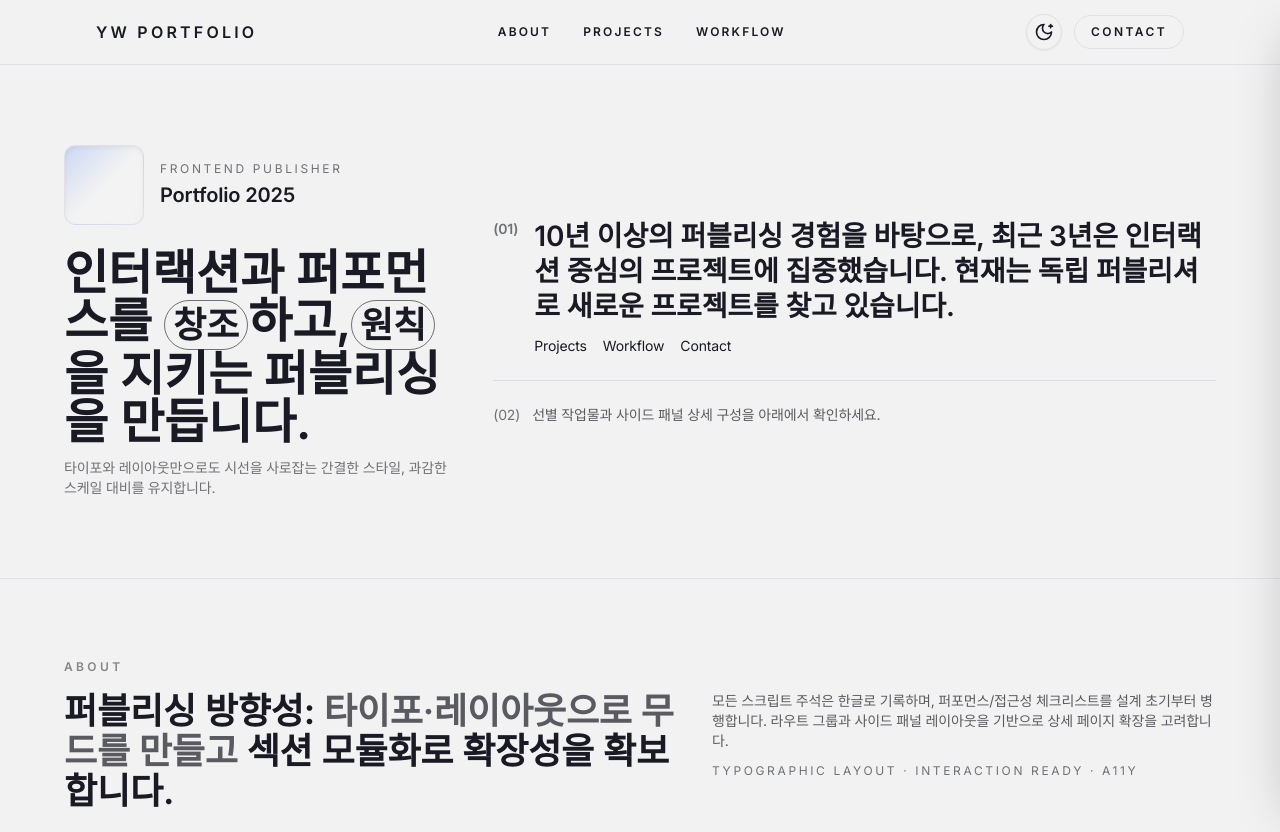
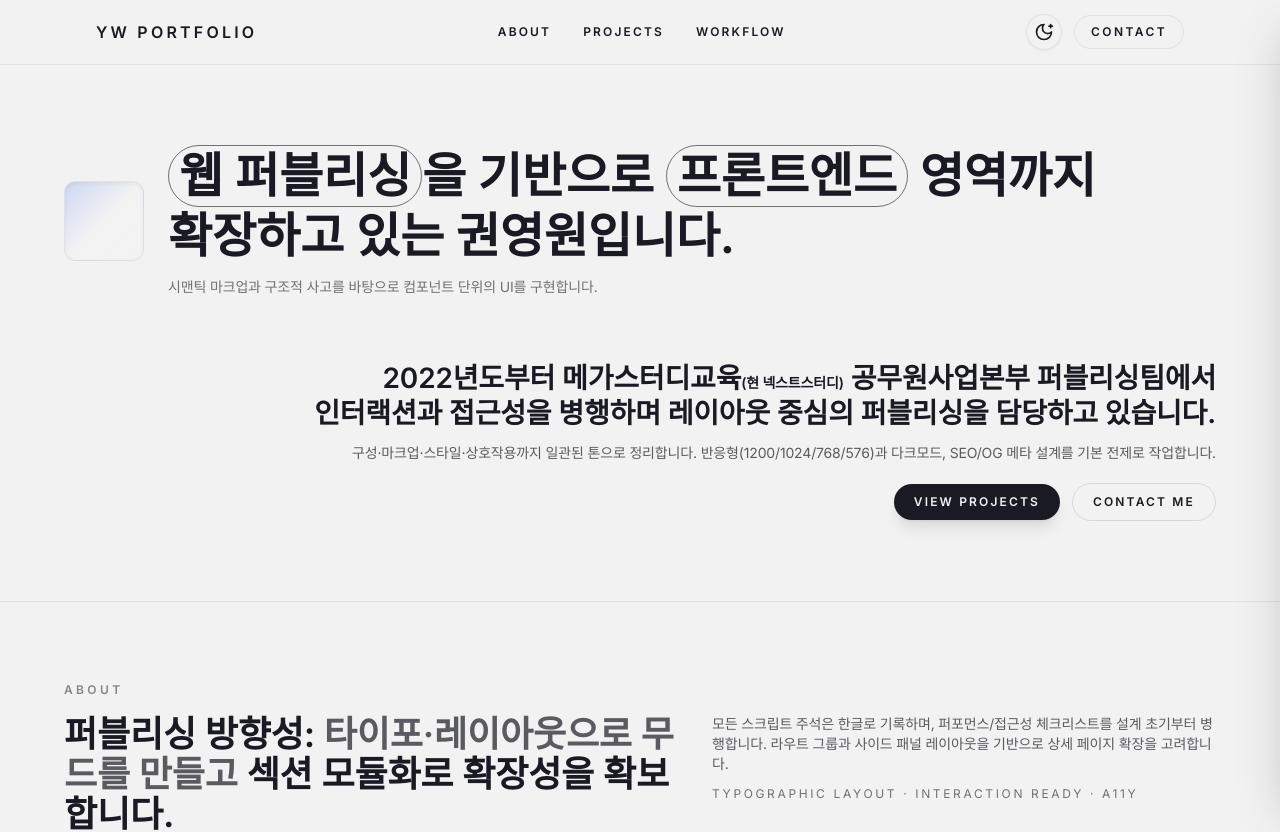
Before and after one commit to yonnonline/portfolio-2025, a Next.js app: page / in a window 1280 px wide. Shown: the top 832 px of the page. Built offline with nearby package versions, Linux system fonts and the light colour scheme; a web font is replaced by a local one.

Commit message:
feat: Hero 컨텐츠 수정 및 TechChip 컴포넌트 추가

```diff
--- a/components/sections/hero.tsx
+++ b/components/sections/hero.tsx
@@ -1,4 +1,5 @@
 import Link from "next/link";
+import { TechChip } from "./tech-chip";
 
 // 히어로 섹션: 첫 화면 인트로
 export function HeroSection() {
@@ -7,61 +8,52 @@ export function HeroSection() {
       id="top"
       className="relative isolate overflow-hidden px-5 py-20 sm:px-6 lg:px-8"
     >
-      <div className="mx-auto w-full max-w-full px-4 sm:px-6 lg:px-8">
-        <div className="grid gap-10 lg:grid-cols-[0.7fr_1.3fr] lg:items-center">
-          {/* 좌측: 프로필 + 헤드라인 */}
+      <div className="mx-auto w-full max-w-[1400px] px-4 sm:px-6 lg:px-8">
+        <div className="grid gap-16">
+          {/* 상단 좌측: 프로필 박스 + 헤드라인 */}
           <div className="flex flex-col gap-6">
-            <div className="flex items-center gap-4">
-              <div className="h-20 w-20 overflow-hidden rounded-xl border border-border/60 bg-gradient-to-br from-accent/20 via-background to-background/80 shadow-inner" />
-              <div className="space-y-1">
-                <p className="text-xs uppercase tracking-[0.22em] text-foreground/60">Frontend Publisher</p>
-                <p className="font-display text-xl font-semibold text-foreground">Portfolio 2025</p>
+            <div className="flex items-center gap-6">
+              <div className="h-20 w-20 shrink-0 overflow-hidden rounded-xl border border-border/60 bg-gradient-to-br from-accent/20 via-background to-background/80 shadow-inner" />
+              <div className="space-y-3">
+                <h1 className="font-display text-4xl font-semibold leading-[1.2] sm:text-5xl sm:leading-[1.2]">
+                  <TechChip label="웹 퍼블리싱" popover={["HTML", "CSS", "JavaScript"]} />
+                  을 기반으로{" "}
+                  <TechChip label="프론트엔드" popover={["Next.js", "React", "TypeScript"]} /> 영역까지 <br />
+                  확장하고 있는 권영원입니다.
+                </h1>
+                <p className="text-sm text-foreground/60">
+                  시맨틱 마크업과 구조적 사고를 바탕으로 컴포넌트 단위의 UI를 구현합니다.
+                </p>
               </div>
-            </div>
-            <div className="space-y-3">
-              <h1 className="font-display text-4xl font-semibold leading-[1.05] sm:text-5xl">
-                인터랙션과 퍼포먼스를{" "}
-                <span className="inline-flex items-center gap-2 rounded-full border border-foreground/60 px-2 py-1 text-3xl sm:text-4xl">
-                  창조
-                </span>
-                하고,
-                <span className="inline-flex items-center gap-2 rounded-full border border-foreground/60 px-2 py-1 text-3xl sm:text-4xl">
-                  원칙
-                </span>
-                을 지키는 퍼블리싱을 만듭니다.
-              </h1>
-              <p className="text-sm text-foreground/60">
-                타이포와 레이아웃만으로도 시선을 사로잡는 간결한 스타일, 과감한 스케일 대비를 유지합니다.
-              </p>
             </div>
           </div>
 
-          {/* 우측: 소개 문장 + 링크 */}
-          <div className="space-y-6">
-            <div className="flex items-start gap-4">
-              <span className="text-sm font-semibold text-foreground/60">(01)</span>
+          {/* 하단 우측: 소개 문장 + CTA */}
+          <div className="grid place-items-start sm:place-items-end">
+            <div className="w-full space-y-4 sm:space-y-5 text-left sm:text-right">
               <div className="space-y-3">
                 <p className="font-display text-2xl font-semibold leading-tight text-foreground sm:text-[28px]">
-                  10년 이상의 퍼블리싱 경험을 바탕으로, 최근 3년은 인터랙션 중심의 프로젝트에 집중했습니다. 현재는
-                  독립 퍼블리셔로 새로운 프로젝트를 찾고 있습니다.
+                  2022년도부터 메가스터디교육<span className="text-sm">(현 넥스트스터디)</span> 공무원사업본부 퍼블리싱팀에서 <br/>인터랙션과 접근성을 병행하며 레이아웃 중심의 퍼블리싱을 담당하고 있습니다.
                 </p>
-                <div className="flex flex-wrap gap-4 text-sm text-foreground">
-                  <Link href="#projects" className="underline-offset-4 transition hover:underline">
-                    Projects
-                  </Link>
-                  <Link href="#workflow" className="underline-offset-4 transition hover:underline">
-                    Workflow
-                  </Link>
-                  <Link href="#contact" className="underline-offset-4 transition hover:underline">
-                    Contact
-                  </Link>
-                </div>
+                <p className="text-sm text-foreground/70">
+                  구성·마크업·스타일·상호작용까지 일관된 톤으로 정리합니다. 반응형(1200/1024/768/576)과 다크모드,
+                  SEO/OG 메타 설계를 기본 전제로 작업합니다.
+                </p>
               </div>
-            </div>
-            <div className="h-px w-full bg-border/80" />
-            <div className="flex items-center gap-3 text-sm text-foreground/70">
-              <span className="text-foreground/60">(02)</span>
-              <p>선별 작업물과 사이드 패널 상세 구성을 아래에서 확인하세요.</p>
+              <div className="flex flex-wrap items-center justify-start gap-3 sm:justify-end">
+                <Link
+                  href="#projects"
+                  className="rounded-full bg-foreground px-5 py-2.5 text-xs font-semibold uppercase tracking-[0.18em] text-background shadow-lg transition hover:-translate-y-0.5 focus-visible:outline-none focus-visible:ring-2 focus-visible:ring-accent focus-visible:ring-offset-2"
+                >
+                  View Projects
+                </Link>
+                <Link
+                  href="#contact"
+                  className="rounded-full border border-border px-5 py-2.5 text-xs font-semibold uppercase tracking-[0.18em] transition hover:-translate-y-0.5 hover:shadow-lg focus-visible:outline-none focus-visible:ring-2 focus-visible:ring-accent focus-visible:ring-offset-2"
+                >
+                  Contact Me
+                </Link>
+              </div>
             </div>
           </div>
         </div>
--- /dev/null
+++ b/components/sections/tech-chip.tsx
@@ -0,0 +1,47 @@
+"use client";
+
+import { useState, type ReactNode } from "react";
+import { cn } from "@/lib/utils";
+
+type TechChipProps = {
+  label: string;
+  popover: string[];
+};
+
+// 호버 시 관련 기술 목록을 보여주는 칩
+export function TechChip({ label, popover }: TechChipProps) {
+  const [open, setOpen] = useState(false);
+  return (
+    <span
+      className={cn(
+        "group relative inline-flex cursor-default items-center gap-2 rounded-full border border-foreground/60 px-2.5 py-1.5 text-4xl sm:text-5xl transition",
+        "hover:shadow-lg hover:border-accent focus-within:border-accent"
+      )}
+      onMouseEnter={() => setOpen(true)}
+      onMouseLeave={() => setOpen(false)}
+      onFocus={() => setOpen(true)}
+      onBlur={() => setOpen(false)}
+      tabIndex={0}
+    >
+      {label}
+      <span
+        className={cn(
+          "absolute left-1/2 top-full z-10 mt-3 w-max -translate-x-1/2 rounded-2xl border border-border/70 bg-background/95 px-4 py-3 text-sm text-foreground/80 shadow-xl backdrop-blur-xl transition-all duration-200",
+          open ? "opacity-100 translate-y-0" : "pointer-events-none opacity-0"
+        )}
+      >
+        <p className="text-xs font-semibold uppercase tracking-[0.16em] text-foreground/60">Stack</p>
+        <div className="mt-1 flex flex-wrap gap-2">
+          {popover.map((item) => (
+            <span
+              key={item}
+              className="rounded-full border border-border/60 px-3 py-1 text-xs font-semibold uppercase tracking-[0.14em]"
+            >
+              {item}
+            </span>
+          ))}
+        </div>
+      </span>
+    </span>
+  );
+}
--- a/lib/constants.ts
+++ b/lib/constants.ts
@@ -1,7 +1,7 @@
 export const siteConfig = {
-  title: "프론트엔드 퍼블리셔 포트폴리오",
+  title: "권영원 | 웹 퍼블리싱 포트폴리오",
   description:
-    "인터랙션과 퍼포먼스를 겸비한 프론트엔드 퍼블리셔 포트폴리오 사이트",
+    "컴포넌트 단위로 사고하고, 정확한 마크업과 구조화 능려",
   url: "https://portfolio-2025.example.com",
   ogImage: "/og/default.png",
   ogImagePattern: "/og/{slug}.png",
```
